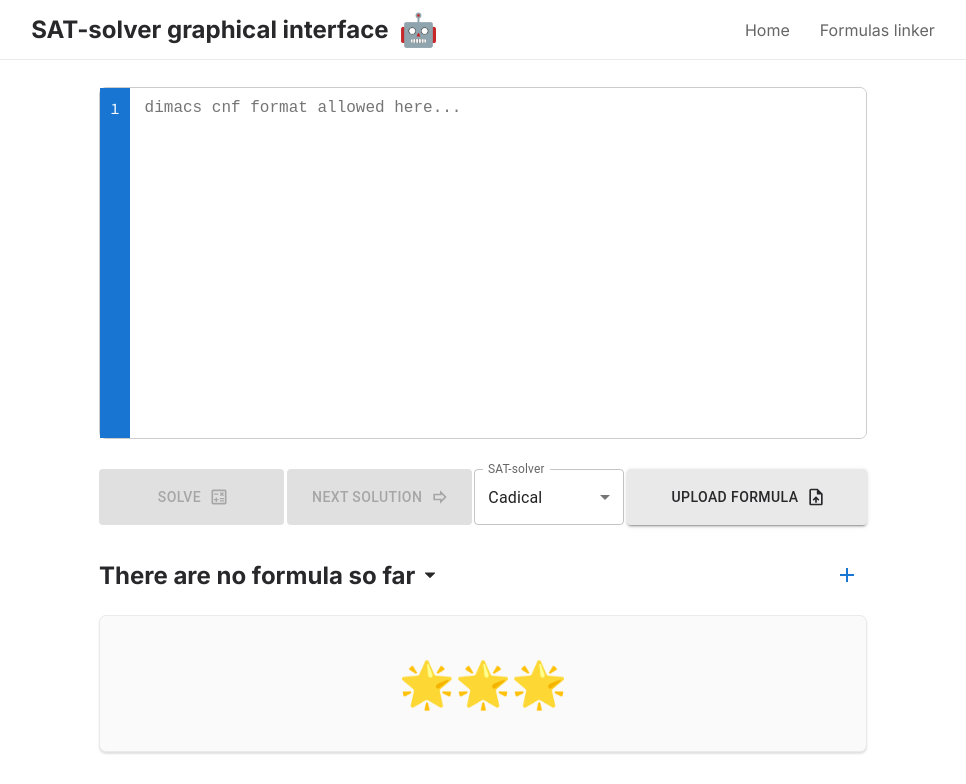
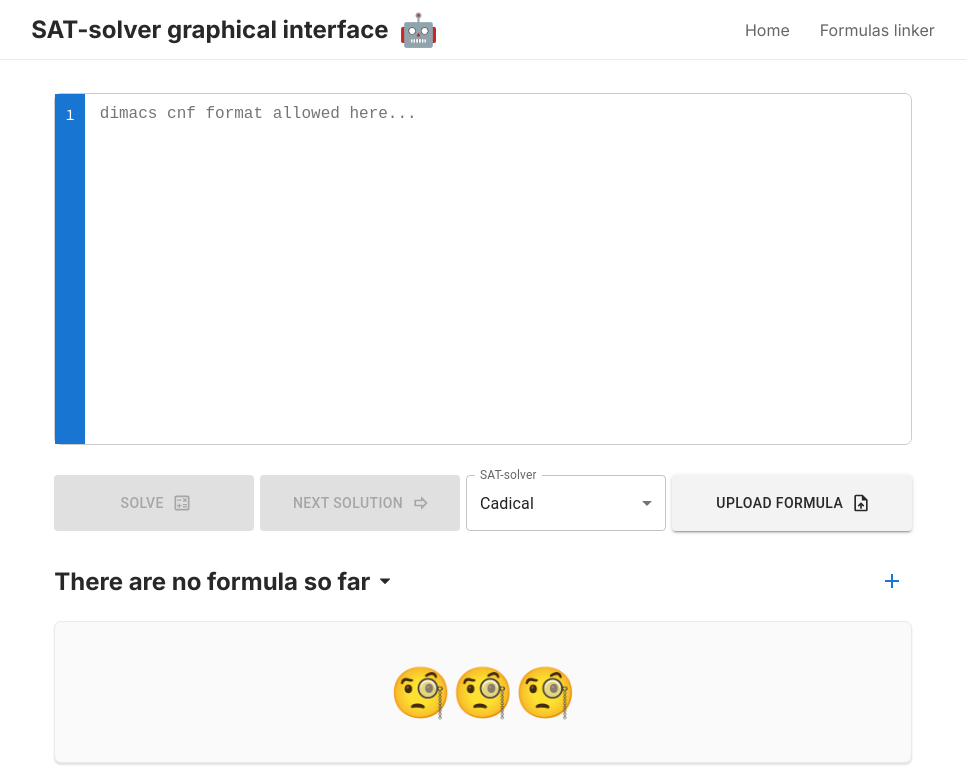
Before and after one commit to vvvvvvvector/SAT-solver-graphical-interface-client, a React (Vite) app: page / in a window 1280 px wide. Shown: the top 784 px of the page, without its empty margins (157-1123 px from the left). Built offline with nearby package versions, Linux system fonts and the light colour scheme.

Commit message:
lodash.debounce for dimacs verifying

```diff
--- a/package.json
+++ b/package.json
@@ -16,6 +16,7 @@
     "@mui/material": "^5.11.4",
     "@reduxjs/toolkit": "^1.9.3",
     "axios": "^1.2.2",
+    "lodash.debounce": "^4.0.8",
     "react": "^18.2.0",
     "react-dom": "^18.2.0",
     "react-hot-toast": "^2.4.0",
@@ -23,6 +24,7 @@
     "sass": "^1.57.1"
   },
   "devDependencies": {
+    "@types/lodash.debounce": "^4.0.7",
     "@types/react": "^18.0.26",
     "@types/react-dom": "^18.0.9",
     "@vitejs/plugin-react": "^3.0.0",
--- a/src/components/Editor/Editor.module.scss
+++ b/src/components/Editor/Editor.module.scss
@@ -37,6 +37,7 @@
         color: rgb(39, 39, 39);
         background-color: rgba(#ff7d7d, 0.6);
         padding: 0px 15px;
+        line-height: 1.25;
         position: relative;
         display: flex;
         justify-content: flex-end;
--- a/src/components/Editor/Editor.tsx
+++ b/src/components/Editor/Editor.tsx
@@ -4,24 +4,27 @@ import { useDispatch, useSelector } from "react-redux";
 import { removeError, setDimacs, addError } from "../../redux/slices/editor";
 import { RootState } from "../../redux/store";
 
+import debounce from "lodash.debounce";
+
 import styles from "./Editor.module.scss";
 
 export const Editor: React.FC = () => {
   const dispatch = useDispatch();
 
-  const { dimacs, errors } = useSelector((state: RootState) => state.editor);
-
   const gutterRef = React.useRef<HTMLDivElement>(null);
   const textAreaRef = React.useRef<HTMLTextAreaElement>(null);
   const errorsRef = React.useRef<HTMLDivElement>(null);
 
+  const { dimacs, errors } = useSelector((state: RootState) => state.editor);
+
   const length = React.useMemo(() => dimacs.match(/\n/g)?.length, [dimacs]);
 
-  React.useEffect(() => {
+  const verify = React.useCallback(
+    debounce((dimacs: string) => {
       const lineByLineDimacs = dimacs.split("\n");
 
       const formulaDefinition = /^p\scnf\s[1-9][0-9]*\s[1-9][0-9]*$/;
-    const endsWithZero = / 0$/;
+      const lineEndsWithZero = / 0$/;
       const validClause = /^(?:-?[1-9][0-9]*\s)+0$/;
 
       lineByLineDimacs.forEach((line, index) => {
@@ -37,14 +40,6 @@ export const Editor: React.FC = () => {
                 text: "err: empty line",
               })
             );
-      } else if (line === "0") {
-        if (!error)
-          dispatch(
-            addError({
-              line: index + 1,
-              text: "err: clause must contain at least one variable",
-            })
-          );
         } else if (!line.match(formulaDefinition) && line.startsWith("p")) {
           if (!error)
             dispatch(
@@ -54,7 +49,7 @@ export const Editor: React.FC = () => {
               })
             );
         } else if (
-        !line.match(endsWithZero) &&
+          !line.match(lineEndsWithZero) &&
           line !== "" &&
           !line.startsWith("p")
         ) {
@@ -81,6 +76,12 @@ export const Editor: React.FC = () => {
           if (error) dispatch(removeError(index));
         }
       });
+    }, 650),
+    []
+  );
+
+  React.useEffect(() => {
+    verify(dimacs);
   }, [dimacs]);
 
   return (
--- a/src/components/Formula/NoFormula/NoFormula.module.scss
+++ b/src/components/Formula/NoFormula/NoFormula.module.scss
@@ -3,6 +3,6 @@
   padding: 40px;
 
   span {
-    font-size: 45px;
+    font-size: 50px;
   }
 }
--- a/src/components/Formula/NoFormula/NoFormula.tsx
+++ b/src/components/Formula/NoFormula/NoFormula.tsx
@@ -5,7 +5,7 @@ import styles from "./NoFormula.module.scss";
 const NoFormula: React.FC = () => {
   return (
     <div className={styles["no-formula"]}>
-      <span>🌟🌟🌟</span>
+      <span>🧐🧐🧐</span>
     </div>
   );
 };
--- a/src/components/Panel/Panel.tsx
+++ b/src/components/Panel/Panel.tsx
@@ -49,8 +49,6 @@ export const Panel: React.FC = () => {
           /c .*\n|c\n|\nc$|\nc .*|c$/g,
           ""
         );
-
-        console.log(dimacs_without_comments);
 
         setLoading(true);
 
@@ -153,7 +151,7 @@ export const Panel: React.FC = () => {
         <Button
           sx={{
             ...buttonStyle,
-            maxWidth: "185px",
+            maxWidth: "200px",
             width: "100%",
             "@media (max-width: 1200px)": {
               maxWidth: "none",
@@ -169,7 +167,7 @@ export const Panel: React.FC = () => {
         <Button
           sx={{
             ...buttonStyle,
-            maxWidth: "185px",
+            maxWidth: "200px",
             width: "100%",
             whiteSpace: "nowrap",
             "@media (max-width: 1200px)": {
@@ -185,7 +183,7 @@ export const Panel: React.FC = () => {
         </Button>
         <FormControl
           sx={{
-            maxWidth: "150px",
+            maxWidth: "200px",
             width: "100%",
             "@media (max-width: 1200px)": {
               maxWidth: "none",
--- a/src/components/Solutions/NoSolutions/NoSolutions.module.scss
+++ b/src/components/Solutions/NoSolutions/NoSolutions.module.scss
@@ -8,6 +8,6 @@
   padding: 40px;
 
   span {
-    font-size: 45px;
+    font-size: 50px;
   }
 }
--- a/src/shared/mui.ts
+++ b/src/shared/mui.ts
@@ -1,6 +1,6 @@
 export const buttonStyle = {
   color: "#28282b",
-  backgroundColor: "#e9e9e9",
+  backgroundColor: "#f3f3f3",
   "&:hover": {
     backgroundColor: "#d8d8d8",
   },
--- a/src/styles/global.scss
+++ b/src/styles/global.scss
@@ -17,9 +17,9 @@ body {
   place-items: center;
 
   .content {
-    max-width: 60vw;
+    max-width: 67vw;
     width: 100%;
-    padding: 27px 0px;
+    padding: 33px 0px;
 
     .no-upload {
       font-weight: 600;
```
Also changed, not shown: 1 other file (tests, documents, lock files or other folders). Lines whose indentation alone changed are shown as unchanged.
